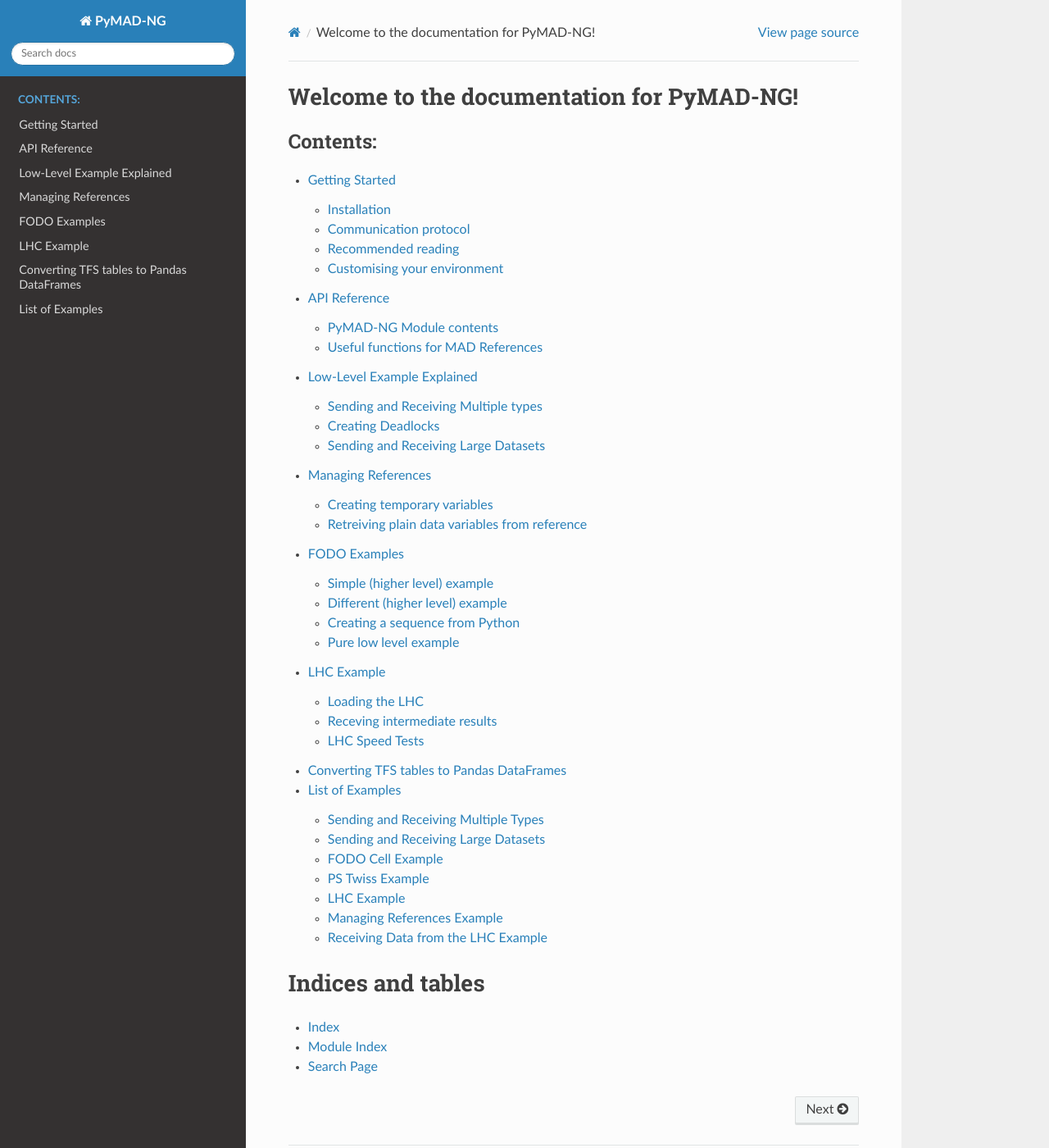
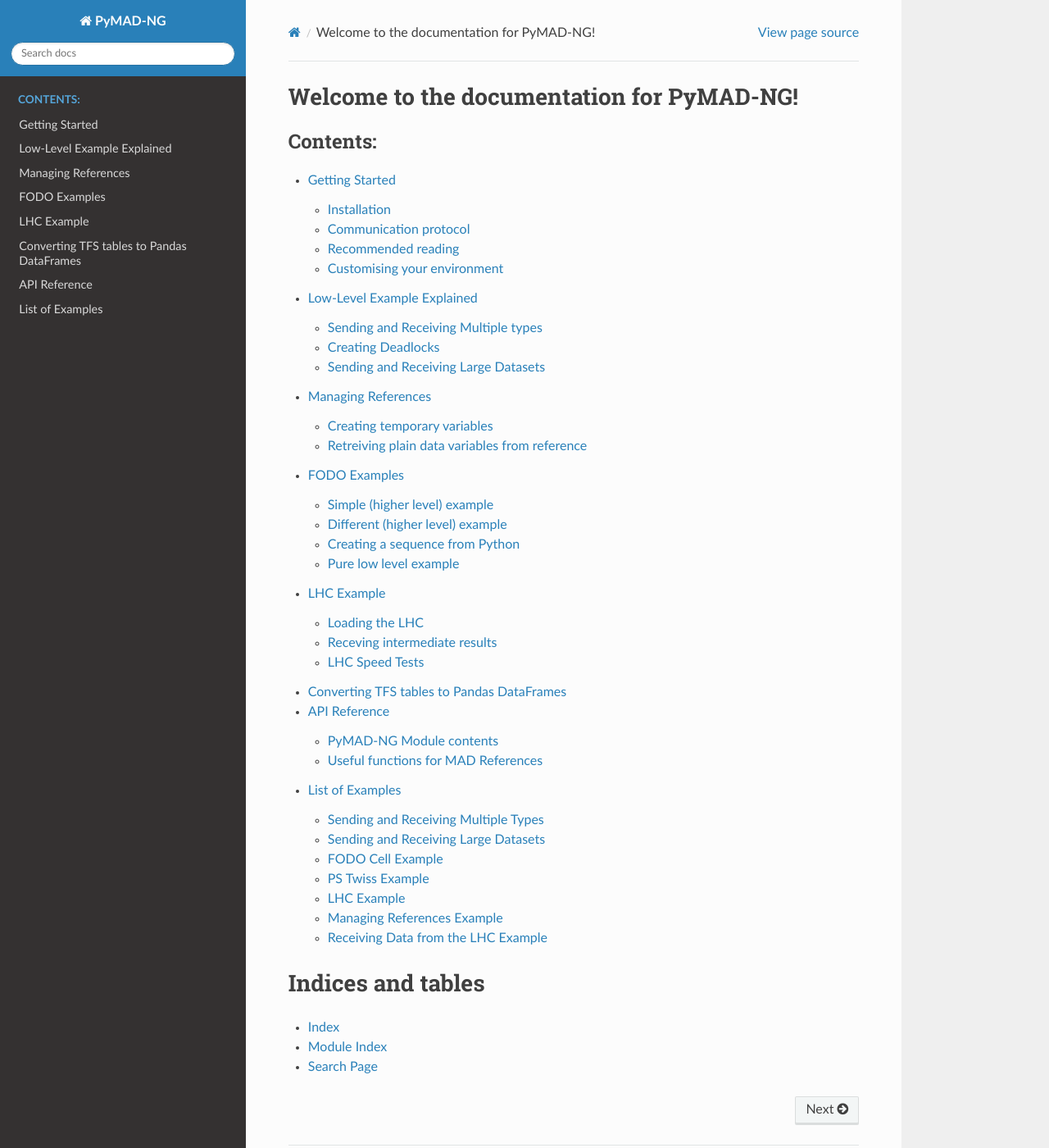
Before and after one commit to MethodicalAcceleratorDesign/MAD-NG.py, a Sphinx documentation site: the page built from docs/source/index.rst, in a window 1280 px wide and 1400 px high. Shown: the whole window at 82% size. Built offline with Sphinx 7.4.7 and the Read the Docs theme 2.0.0, drawn with Linux system fonts in a browser that asks for light colours; pages that are not in the unit, such as notebooks, are missing from menus; part of the change alters nothing that is shown.

```diff
--- a/docs/source/index.rst
+++ b/docs/source/index.rst
@@ -11,13 +11,13 @@ Welcome to the documentation for PyMAD-NG!
    :caption: Contents:
 
    gettingstarted
-   modules
    ex-lowlevel
+   highlevel
    ex-managing-refs
    ex-fodo
    ex-lhc-couplingLocal
    dataframes
-   ex-recv-lhc
+   modules
    examples
 
 
```
